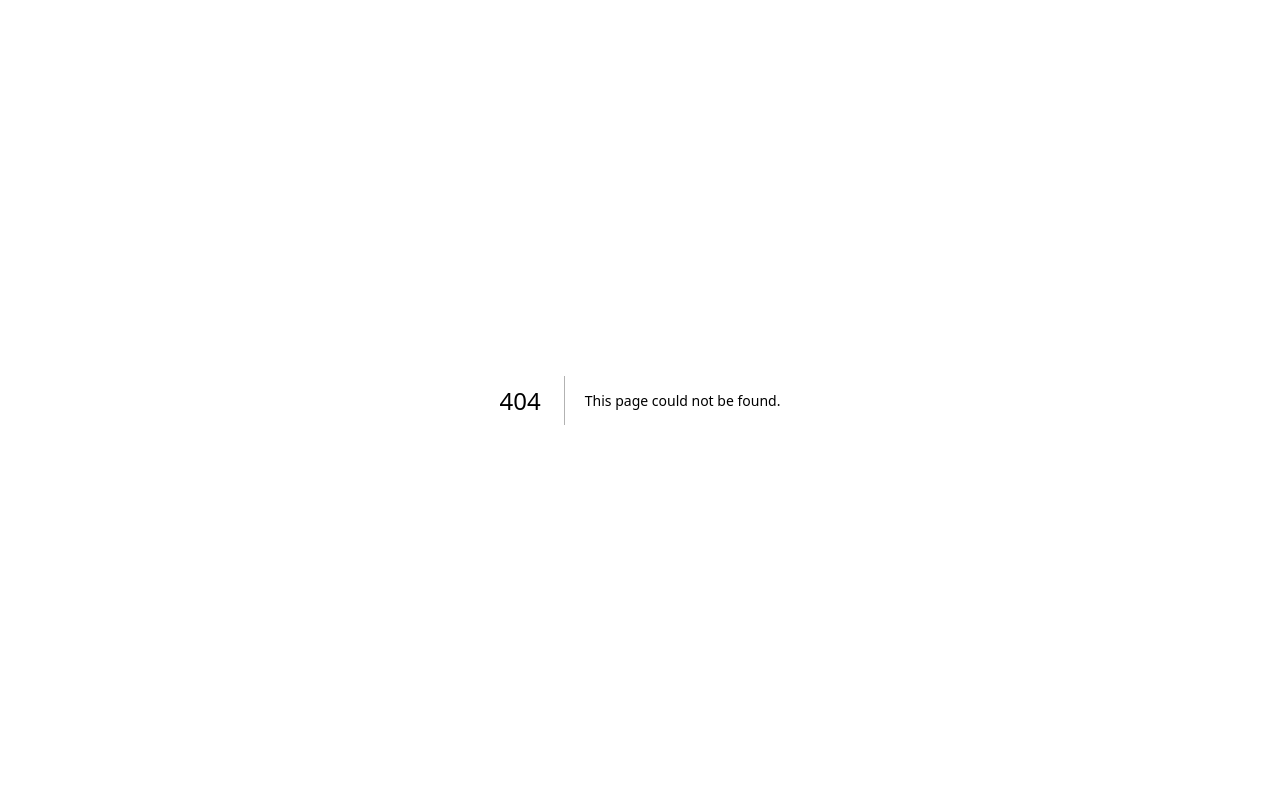
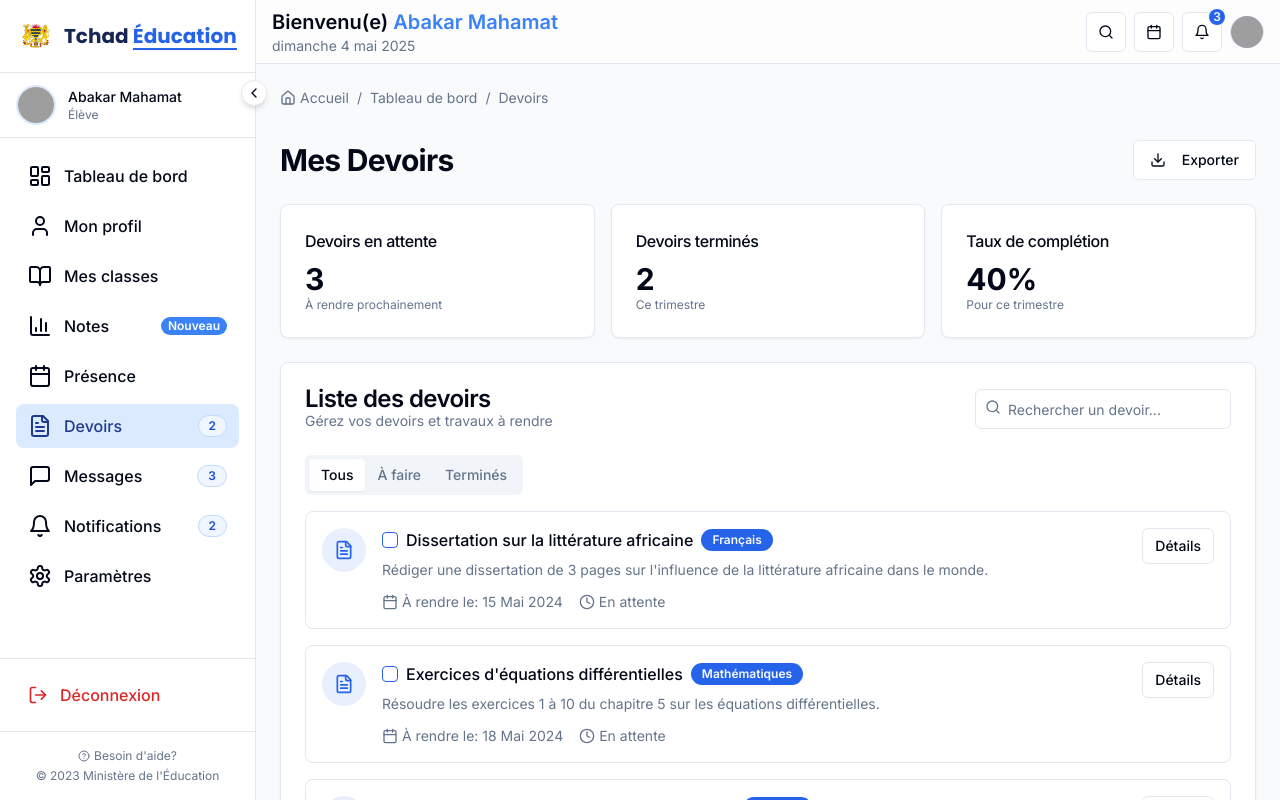
Before and after one commit to adoumouangnamouemmanuel/Chad-education-system, a Next.js app: page /dashboard/student/assignments in a window 1280 px wide. Before the commit this address had no page. Built offline with nearby package versions, Linux system fonts and the light colour scheme; grey boxes are pictures that could not be loaded.

Commit message:
added assignments to students

```diff
--- /dev/null
+++ b/app/dashboard/student/assignments/page.tsx
@@ -0,0 +1,302 @@
+"use client";
+
+import { useState } from "react";
+import { motion } from "framer-motion";
+import {
+  Calendar,
+  Clock,
+  Download,
+  FileText,
+  Home,
+  Search,
+} from "lucide-react";
+import { Button } from "@/components/ui/button";
+import { Input } from "@/components/ui/input";
+import {
+  Card,
+  CardContent,
+  CardDescription,
+  CardHeader,
+  CardTitle,
+} from "@/components/ui/card";
+import { Tabs, TabsList, TabsTrigger } from "@/components/ui/tabs";
+import { Badge } from "@/components/ui/badge";
+import { Checkbox } from "@/components/ui/checkbox";
+import Link from "next/link";
+
+export default function StudentAssignmentsPage() {
+  const [filter, setFilter] = useState("all");
+
+  const containerVariants = {
+    hidden: { opacity: 0 },
+    visible: {
+      opacity: 1,
+      transition: {
+        staggerChildren: 0.05,
+      },
+    },
+  };
+
+  const itemVariants = {
+    hidden: { opacity: 0, y: 10 },
+    visible: {
+      opacity: 1,
+      y: 0,
+      transition: {
+        type: "spring",
+        stiffness: 300,
+        damping: 24,
+      },
+    },
+  };
+
+  const assignments = [
+    {
+      id: 1,
+      title: "Dissertation sur la littérature africaine",
+      subject: "Français",
+      dueDate: "15 Mai 2024",
+      status: "pending",
+      description:
+        "Rédiger une dissertation de 3 pages sur l'influence de la littérature africaine dans le monde.",
+    },
+    {
+      id: 2,
+      title: "Exercices d'équations différentielles",
+      subject: "Mathématiques",
+      dueDate: "18 Mai 2024",
+      status: "pending",
+      description:
+        "Résoudre les exercices 1 à 10 du chapitre 5 sur les équations différentielles.",
+    },
+    {
+      id: 3,
+      title: "Rapport d'expérience sur la photosynthèse",
+      subject: "Biologie",
+      dueDate: "20 Mai 2024",
+      status: "pending",
+      description:
+        "Rédiger un rapport détaillé sur l'expérience de photosynthèse réalisée en laboratoire.",
+    },
+    {
+      id: 4,
+      title: "Présentation sur la Révolution Française",
+      subject: "Histoire",
+      dueDate: "10 Mai 2024",
+      status: "completed",
+      description:
+        "Préparer une présentation de 10 minutes sur les causes et conséquences de la Révolution Française.",
+    },
+    {
+      id: 5,
+      title: "Traduction de texte anglais",
+      subject: "Anglais",
+      dueDate: "5 Mai 2024",
+      status: "completed",
+      description:
+        "Traduire le texte 'The Importance of Education' de l'anglais vers le français.",
+    },
+  ];
+
+  const filteredAssignments =
+    filter === "all"
+      ? assignments
+      : assignments.filter((a) => a.status === filter);
+
+  return (
+    <motion.div
+      className="flex flex-col gap-6"
+      initial="hidden"
+      animate="visible"
+      variants={containerVariants}
+    >
+      {/* Breadcrumb */}
+      <motion.div
+        variants={itemVariants}
+        className="flex items-center text-sm text-muted-foreground mb-2"
+      >
+        <Link
+          href="/"
+          className="flex items-center hover:text-primary transition-colors"
+        >
+          <Home className="h-4 w-4 mr-1" />
+          Accueil
+        </Link>
+        <span className="mx-2">/</span>
+        <Link
+          href="/dashboard/student"
+          className="hover:text-primary transition-colors"
+        >
+          Tableau de bord
+        </Link>
+        <span className="mx-2">/</span>
+        <span>Devoirs</span>
+      </motion.div>
+
+      <motion.div
+        variants={itemVariants}
+        className="flex items-center justify-between"
+      >
+        <h1 className="text-3xl font-bold tracking-tight">Mes Devoirs</h1>
+        <div className="flex gap-2">
+          <Button variant="outline">
+            <Download className="mr-2 h-4 w-4" />
+            Exporter
+          </Button>
+        </div>
+      </motion.div>
+
+      <div className="grid grid-cols-1 md:grid-cols-3 gap-4">
+        {[
+          {
+            title: "Devoirs en attente",
+            value: assignments
+              .filter((a) => a.status === "pending")
+              .length.toString(),
+            description: "À rendre prochainement",
+          },
+          {
+            title: "Devoirs terminés",
+            value: assignments
+              .filter((a) => a.status === "completed")
+              .length.toString(),
+            description: "Ce trimestre",
+          },
+          {
+            title: "Taux de complétion",
+            value: `${Math.round(
+              (assignments.filter((a) => a.status === "completed").length /
+                assignments.length) *
+                100
+            )}%`,
+            description: "Pour ce trimestre",
+          },
+        ].map((stat, index) => (
+          <motion.div
+            key={stat.title}
+            variants={itemVariants}
+            whileHover={{ y: -3 }}
+            transition={{ type: "spring", stiffness: 400, damping: 10 }}
+          >
+            <Card>
+              <CardHeader className="pb-2">
+                <CardTitle className="text-base font-medium">
+                  {stat.title}
+                </CardTitle>
+              </CardHeader>
+              <CardContent>
+                <div className="text-3xl font-bold">{stat.value}</div>
+                <p className="text-xs text-muted-foreground">
+                  {stat.description}
+                </p>
+              </CardContent>
+            </Card>
+          </motion.div>
+        ))}
+      </div>
+
+      <motion.div variants={itemVariants}>
+        <Card>
+          <CardHeader>
+            <div className="flex flex-col sm:flex-row sm:items-center sm:justify-between gap-4">
+              <div>
+                <CardTitle>Liste des devoirs</CardTitle>
+                <CardDescription>
+                  Gérez vos devoirs et travaux à rendre
+                </CardDescription>
+              </div>
+              <div className="relative w-full sm:w-64">
+                <Search className="absolute left-2.5 top-2.5 h-4 w-4 text-muted-foreground" />
+                <Input
+                  type="search"
+                  placeholder="Rechercher un devoir..."
+                  className="pl-8"
+                />
+              </div>
+            </div>
+          </CardHeader>
+          <CardContent>
+            <Tabs defaultValue="all" value={filter} onValueChange={setFilter}>
+              <TabsList className="mb-4">
+                <TabsTrigger value="all">Tous</TabsTrigger>
+                <TabsTrigger value="pending">À faire</TabsTrigger>
+                <TabsTrigger value="completed">Terminés</TabsTrigger>
+              </TabsList>
+              <div className="space-y-4">
+                {filteredAssignments.map((assignment) => (
+                  <motion.div
+                    key={assignment.id}
+                    whileHover={{ y: -2 }}
+                    className="flex items-start gap-4 p-4 rounded-lg border bg-card hover:bg-accent/5 transition-colors"
+                  >
+                    <div className="p-3 rounded-full bg-primary/10">
+                      <FileText className="h-5 w-5 text-primary" />
+                    </div>
+                    <div className="flex-1">
+                      <div className="flex items-center gap-2">
+                        <Checkbox
+                          id={`assignment-${assignment.id}`}
+                          checked={assignment.status === "completed"}
+                        />
+                        <label
+                          htmlFor={`assignment-${assignment.id}`}
+                          className={`font-medium ${
+                            assignment.status === "completed"
+                              ? "line-through text-muted-foreground"
+                              : ""
+                          }`}
+                        >
+                          {assignment.title}
+                        </label>
+                        <Badge
+                          variant={
+                            assignment.status === "completed"
+                              ? "secondary"
+                              : "default"
+                          }
+                        >
+                          {assignment.subject}
+                        </Badge>
+                      </div>
+                      <p className="text-sm text-muted-foreground mt-2">
+                        {assignment.description}
+                      </p>
+                      <div className="flex items-center gap-4 text-sm text-muted-foreground mt-3">
+                        <div className="flex items-center gap-1">
+                          <Calendar className="h-4 w-4" />
+                          <span>À rendre le: {assignment.dueDate}</span>
+                        </div>
+                        <div className="flex items-center gap-1">
+                          <Clock className="h-4 w-4" />
+                          <span>
+                            {assignment.status === "completed"
+                              ? "Terminé"
+                              : "En attente"}
+                          </span>
+                        </div>
+                      </div>
+                    </div>
+                    <Button variant="outline" size="sm">
+                      Détails
+                    </Button>
+                  </motion.div>
+                ))}
+                {filteredAssignments.length === 0 && (
+                  <div className="text-center py-8 text-muted-foreground">
+                    Aucun devoir{" "}
+                    {filter === "pending"
+                      ? "en attente"
+                      : filter === "completed"
+                      ? "terminé"
+                      : ""}{" "}
+                    pour le moment.
+                  </div>
+                )}
+              </div>
+            </Tabs>
+          </CardContent>
+        </Card>
+      </motion.div>
+    </motion.div>
+  );
+}
```
